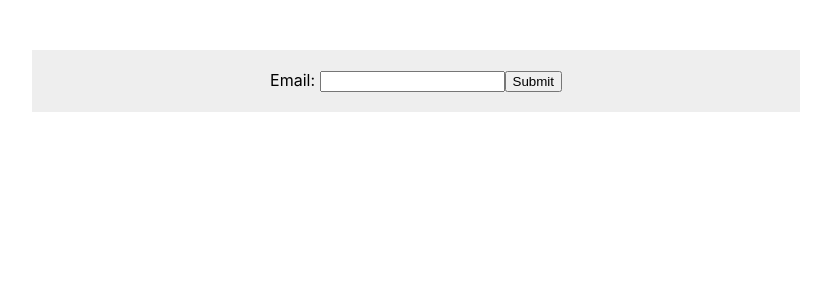
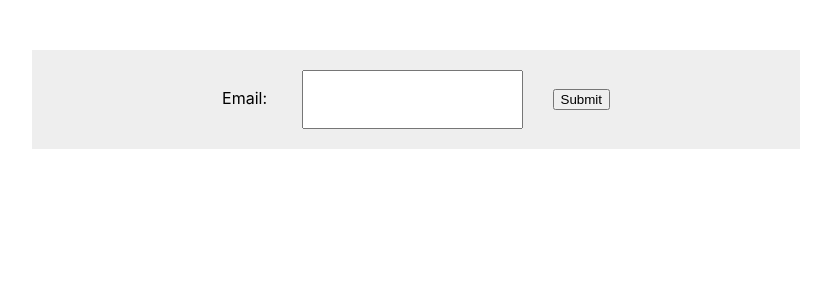
Before and after one commit to ThongDo-git/git, a React (Create React App) app: page / in a window 1280 px wide. Shown: the top 300 px of the page, without its empty margins (224-1055 px from the left). Built offline with nearby package versions, Linux system fonts and the light colour scheme.

Commit message:
style input

```diff
--- a/src/index.css
+++ b/src/index.css
@@ -23,3 +23,8 @@ form {
   padding: 20px;
   margin-top: 50px;
 }
+
+input[type='text'] {
+  padding: 20px;
+  margin: 0 30px;
+}
```
